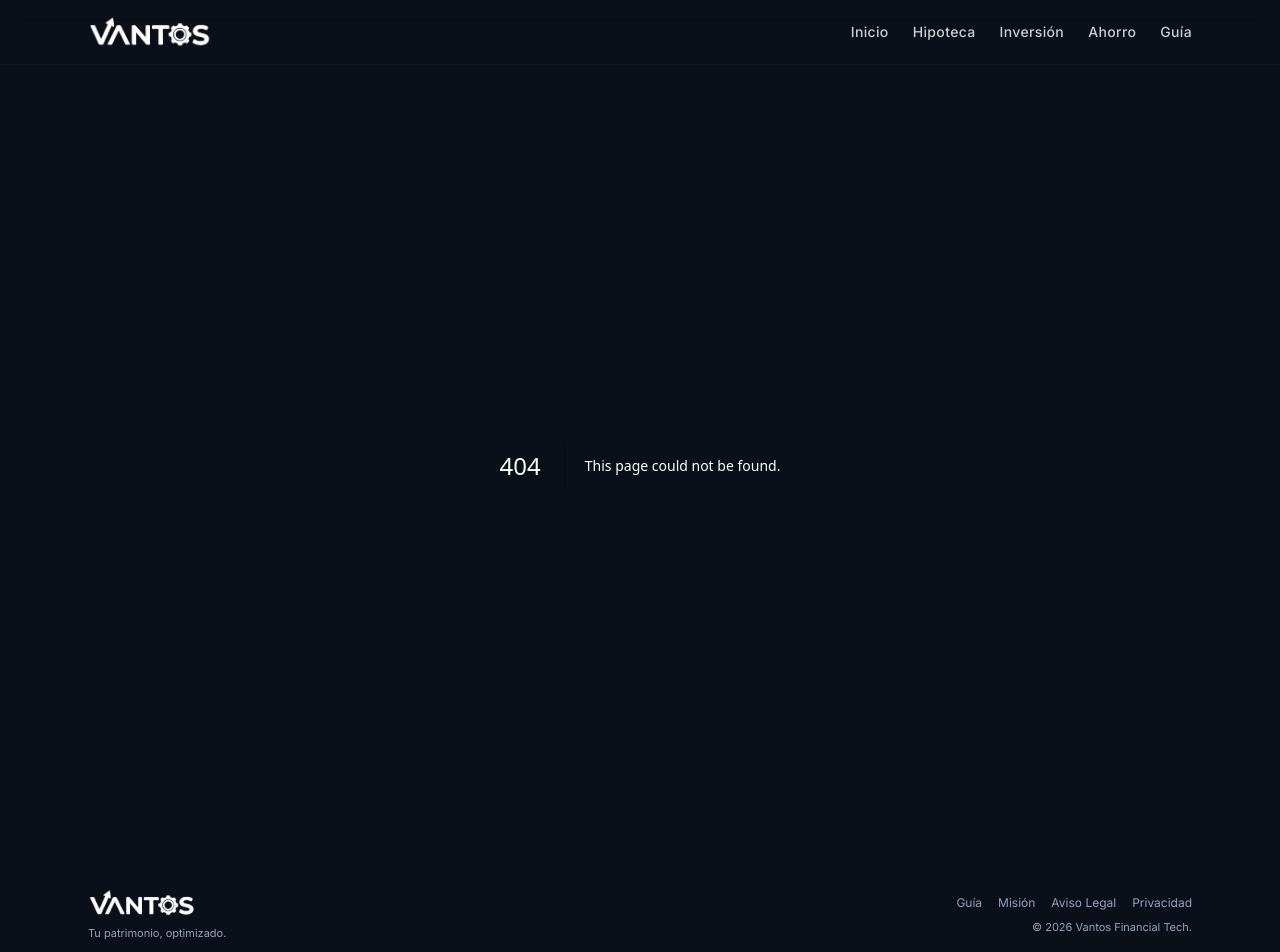
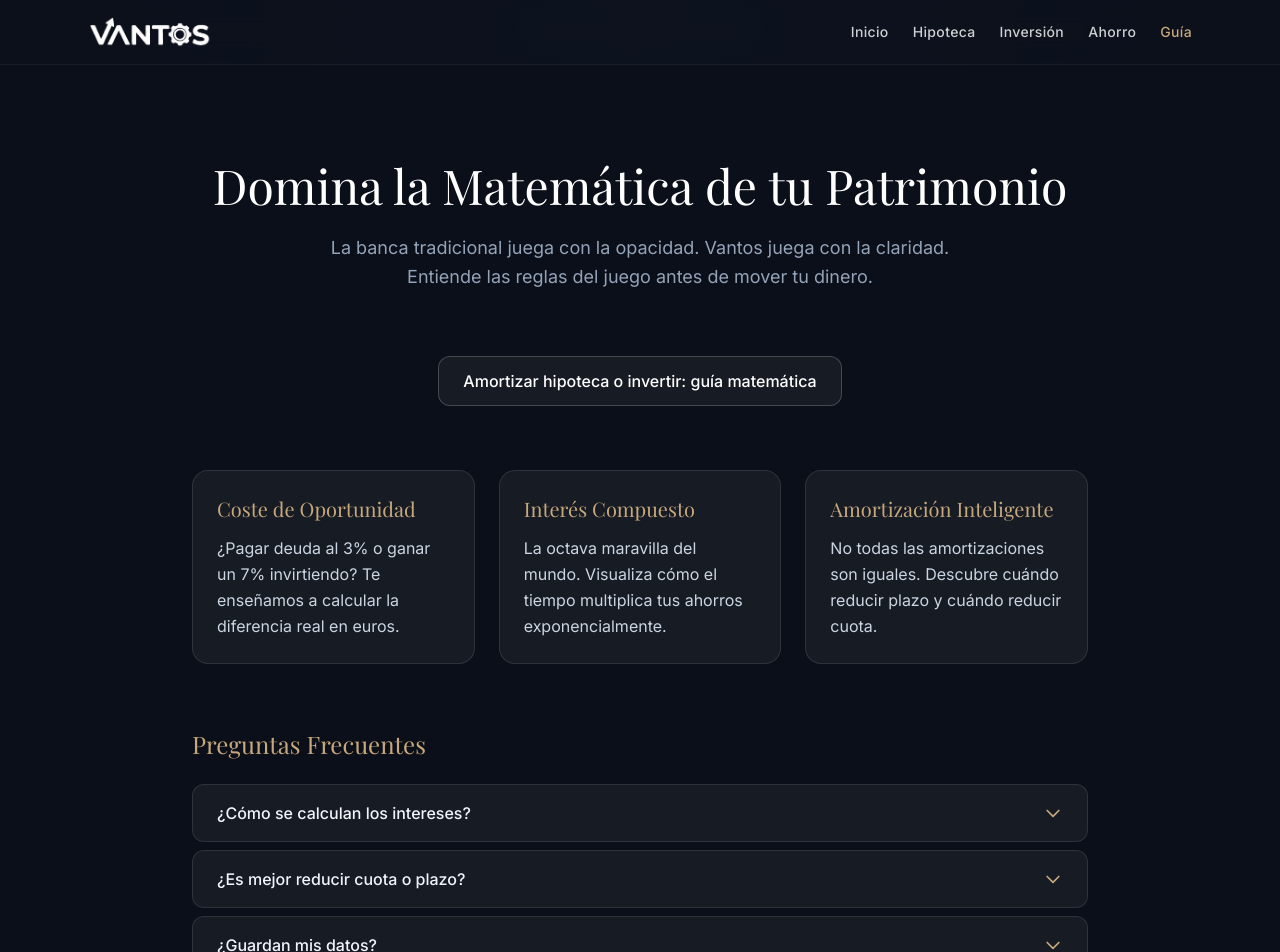
Before and after one commit to bombardeenLaUA/Vantos, a Next.js app: page /guia in a window 1280 px wide. Before the commit this address had no page. Shown: the top 952 px of the page. Built offline with nearby package versions, Linux system fonts and the light colour scheme; a web font is replaced by a local one.

Commit message:
arreglo nueva guia

```diff
--- /dev/null
+++ b/app/guia/page.tsx
@@ -0,0 +1,108 @@
+import Link from "next/link";
+
+const faqs = [
+  {
+    question: "¿Cómo se calculan los intereses?",
+    answer:
+      "Utilizamos el sistema de amortización francés estándar, el más común en España. La cuota mensual se mantiene constante y en las primeras cuotas predomina el pago de intereses, mientras que al final predomina el capital.",
+  },
+  {
+    question: "¿Es mejor reducir cuota o plazo?",
+    answer:
+      "Matemáticamente, reducir plazo ahorra más intereses porque liquidas la deuda antes. Reducir cuota da mayor seguridad mensual al bajar tu compromiso, pero pagarás más intereses a largo plazo. La mejor opción depende de tu prioridad: ahorro máximo o liquidez.",
+  },
+  {
+    question: "¿Guardan mis datos?",
+    answer:
+      "No. Todo ocurre en tu navegador. No enviamos ni almacenamos tus números en ningún servidor. Privacidad total.",
+  },
+  {
+    question: "¿Qué pasa con la inflación?",
+    answer:
+      "La inflación devalúa tu deuda, pero también tus ahorros. Nuestros modelos te ayudan a visualizar el crecimiento bruto.",
+  },
+  {
+    question: "¿Tengo que pagar impuestos por invertir?",
+    answer:
+      "Sí, la rentabilidad financiera tributa en la base del ahorro. Tenlo en cuenta al comparar con la amortización, que es un ahorro neto.",
+  },
+];
+
+const pilares = [
+  {
+    titulo: "Coste de Oportunidad",
+    texto: "¿Pagar deuda al 3% o ganar un 7% invirtiendo? Te enseñamos a calcular la diferencia real en euros.",
+  },
+  {
+    titulo: "Interés Compuesto",
+    texto: "La octava maravilla del mundo. Visualiza cómo el tiempo multiplica tus ahorros exponencialmente.",
+  },
+  {
+    titulo: "Amortización Inteligente",
+    texto: "No todas las amortizaciones son iguales. Descubre cuándo reducir plazo y cuándo reducir cuota.",
+  },
+];
+
+export default function GuiaPage() {
+  return (
+    <div className="min-h-screen bg-vantos-dark pt-24 pb-16 px-4 sm:px-6">
+      <div className="max-w-4xl mx-auto">
+        <h1 className="font-serif text-4xl lg:text-5xl text-white mb-6 text-center">
+          Domina la Matemática de tu Patrimonio
+        </h1>
+        <p className="text-slate-400 text-lg text-center leading-relaxed mb-16 max-w-2xl mx-auto">
+          La banca tradicional juega con la opacidad. Vantos juega con la claridad. Entiende las reglas del juego antes
+          de mover tu dinero.
+        </p>
+
+        {/* Enlace al artículo SEO */}
+        <div className="mb-16 flex justify-center">
+          <Link
+            href="/guia/amortizar-o-invertir"
+            className="inline-flex items-center justify-center px-6 py-3 rounded-xl bg-white/5 border border-white/20 text-white hover:bg-vantos-gold hover:text-vantos-dark hover:border-vantos-gold transition-all font-medium"
+          >
+            Amortizar hipoteca o invertir: guía matemática
+          </Link>
+        </div>
+
+        {/* Sección 1: Los 3 Pilares */}
+        <section className="mb-16">
+          <div className="grid sm:grid-cols-3 gap-6">
+            {pilares.map((pilar, i) => (
+              <div key={i} className="rounded-2xl border border-white/10 bg-white/5 p-6">
+                <h3 className="font-serif text-xl text-vantos-gold mb-3">{pilar.titulo}</h3>
+                <p className="text-slate-300 leading-relaxed">{pilar.texto}</p>
+              </div>
+            ))}
+          </div>
+        </section>
+
+        {/* Sección 2: FAQ */}
+        <section>
+          <h2 className="font-serif text-2xl text-vantos-gold mb-6">Preguntas Frecuentes</h2>
+          <div className="space-y-2">
+            {faqs.map((faq, i) => (
+              <details
+                key={i}
+                className="group rounded-xl border border-white/10 bg-white/5 overflow-hidden"
+              >
+                <summary className="flex cursor-pointer list-none items-center justify-between px-6 py-4 text-left font-medium text-slate-100 hover:bg-white/5 transition-colors [&::-webkit-details-marker]:hidden">
+                  <span>{faq.question}</span>
+                  <svg
+                    className="h-5 w-5 shrink-0 text-vantos-gold transition-transform group-open:rotate-180"
+                    fill="none"
+                    viewBox="0 0 24 24"
+                    stroke="currentColor"
+                  >
+                    <path strokeLinecap="round" strokeLinejoin="round" strokeWidth={2} d="M19 9l-7 7-7-7" />
+                  </svg>
+                </summary>
+                <div className="px-6 pb-4 pt-0 text-slate-300 leading-relaxed">{faq.answer}</div>
+              </details>
+            ))}
+          </div>
+        </section>
+      </div>
+    </div>
+  );
+}
--- a/components/layout/Footer.tsx
+++ b/components/layout/Footer.tsx
@@ -19,8 +19,11 @@ export default function Footer() {
         </div>
         <div className="flex flex-col items-start md:items-end gap-1">
           <div className="flex gap-4 flex-wrap">
+            <Link href="/guia" className="hover:text-vantos-gold transition-colors">
+              Guía
+            </Link>
             <Link href="/guia/amortizar-o-invertir" className="hover:text-vantos-gold transition-colors">
-              Guía
+              Guía Hipoteca
             </Link>
             <Link href="/mision" className="hover:text-vantos-gold transition-colors">
               Misión
--- a/components/layout/Header.tsx
+++ b/components/layout/Header.tsx
@@ -11,7 +11,7 @@ const navLinks = [
   { href: "/herramientas/hipoteca", label: "Hipoteca" },
   { href: "/herramientas/inversion", label: "Inversión" },
   { href: "/herramientas/ahorro", label: "Ahorro" },
-  { href: "/guia/amortizar-o-invertir", label: "Guía" },
+  { href: "/guia", label: "Guía" },
 ];
 
 export default function Header() {
```
